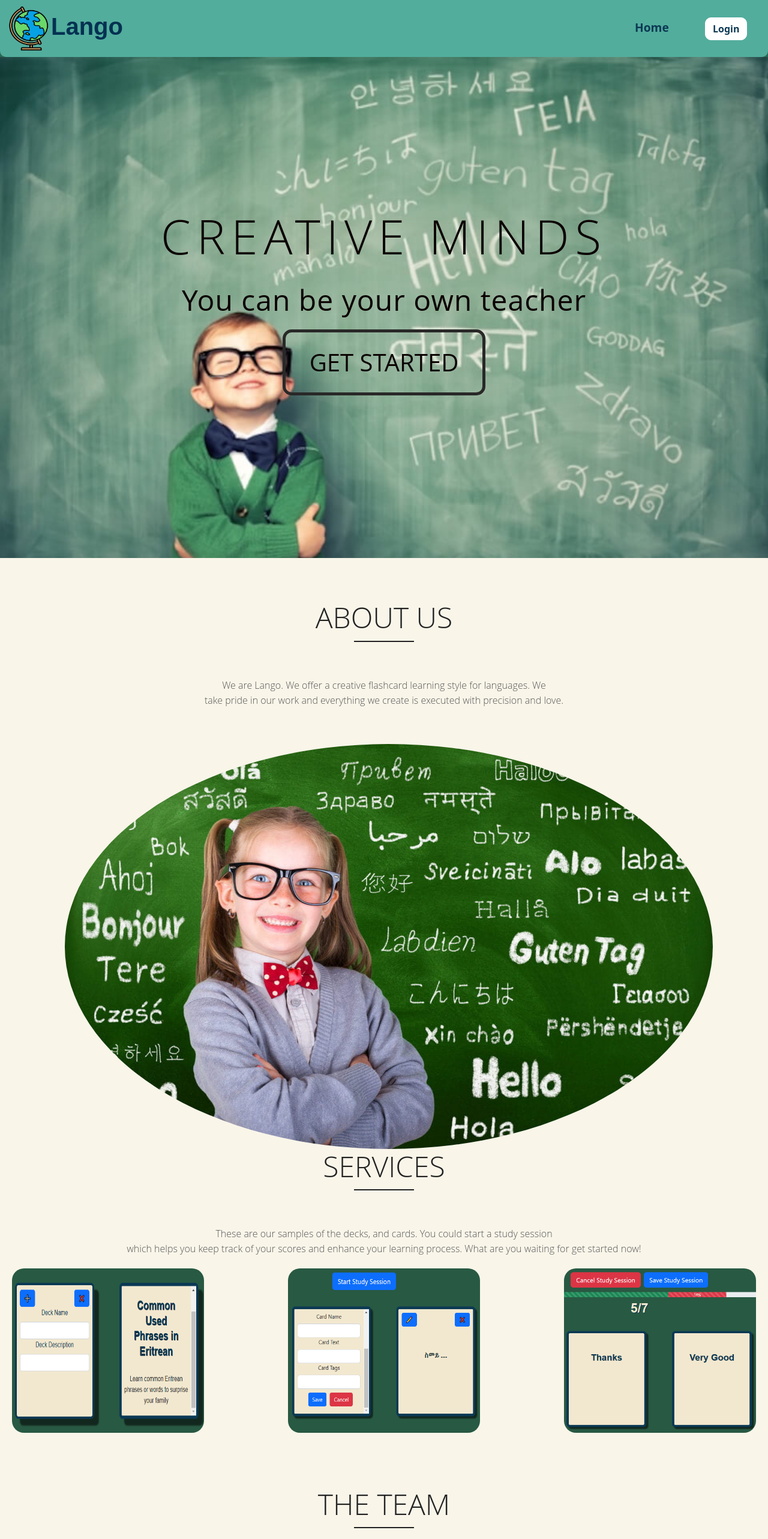
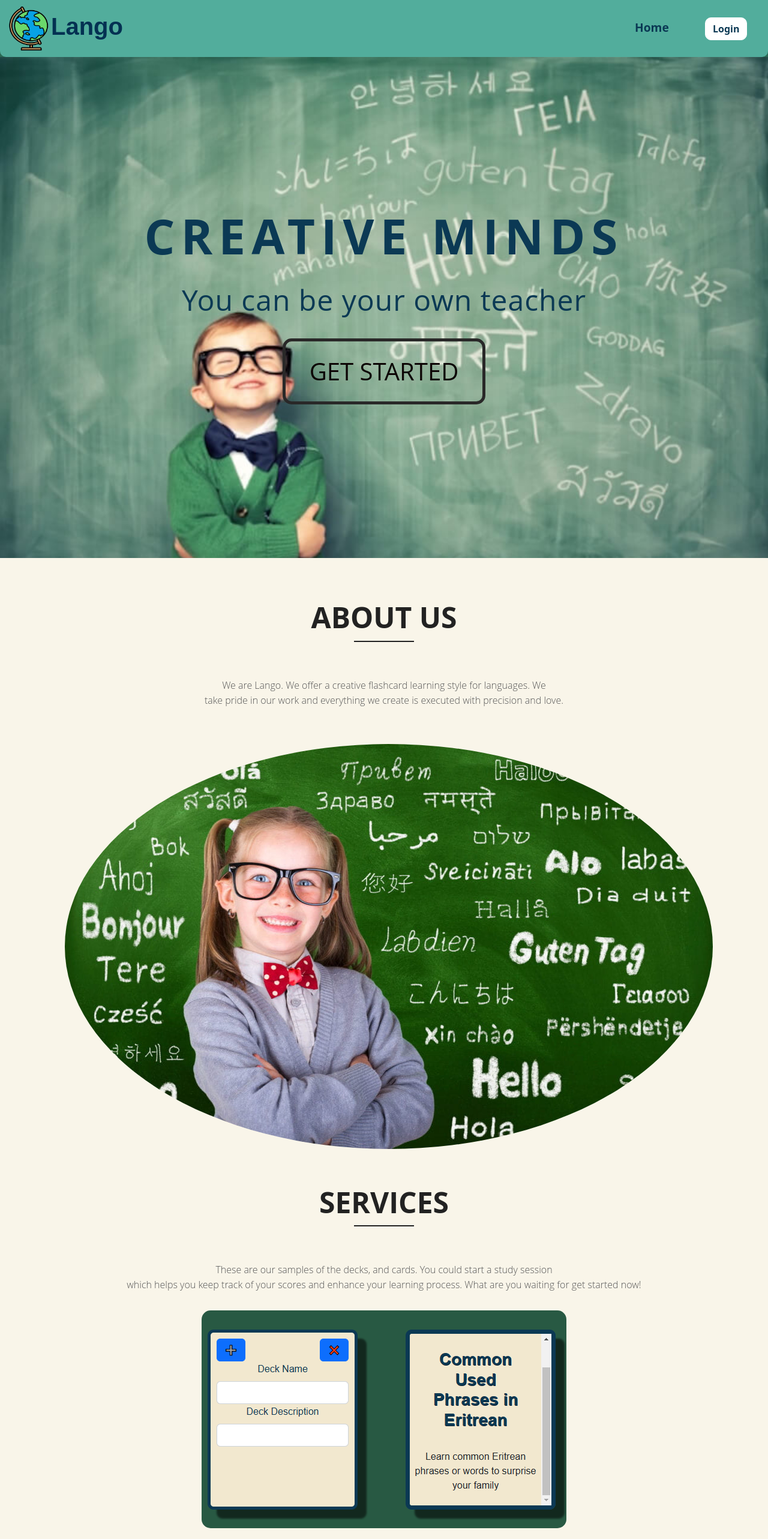
Before and after one commit to osmankdrt/te-final-capstone, a Vue app in the folder vue/: page / in a window 1280 px wide. Shown: the top 2565 px of the page at 60% size. Built offline with nearby package versions, Linux system fonts and the light colour scheme; what vue-apexcharts would draw is missing.

Commit message:
adjusted homepage font colors

```diff
--- a/vue/src/components/AboutLango.vue
+++ b/vue/src/components/AboutLango.vue
@@ -2,7 +2,7 @@
     <body>
         <section class="billboard clearfix">
             <div class="container">
-                <h1>CREATIVE MINDS</h1>
+                <h1 class ="creative">CREATIVE MINDS</h1>
                 <h2 class="page">You can be your own teacher</h2>
                 <ul class="cta-buttons">
                 <li>
@@ -139,10 +139,11 @@ name: 'about-lango'
   border: 5px solid rgb(41, 40, 40);
   transition: .5s;
   border-radius: 15px;
+  color: #52AD9C;
 }
 
 .learn-more:hover {
-  background-color: rgb(122, 187, 149);
+  background-color: #52AD9C;
   color: rgb(22, 12, 12);
 }
 .section-style {
@@ -161,6 +162,7 @@ name: 'about-lango'
   margin-bottom: 60px;
   position: relative;
   z-index: 5;
+  font-weight: bold;
 }
 .service {
   font-size: 3em;
@@ -169,6 +171,7 @@ name: 'about-lango'
   margin-bottom: 60px;
   position: relative;
   z-index: 5;
+  font-weight: bold;
 }
 .service:after {
   content: "";
@@ -182,22 +185,20 @@ name: 'about-lango'
   border-radius: 20px;
   display: flex;
   flex-wrap: wrap;
-  justify-content: space-between;
+  justify-content: space-around;
   margin: 20px;
 }
 .Decks-img{
-  width: 25vw;
-  border-radius: 20px;
+  margin: 10px;
+  border-radius: 15px;
 }
 .Cards-img{
-
-  width: 25vw;
-  border-radius: 20px;
+  margin: 10px;
+  border-radius: 15px;
 }
 .study-img{
-
-  width: 25vw;
-  border-radius: 20px;
+  margin: 10px;
+  border-radius: 15px;
 }
 .section-intro:after {
   content: "";
@@ -218,6 +219,7 @@ section p {
 .section-style .res-image {
   display: inline-block;
   margin-top: 60px;
+  margin-bottom: 60px;
   border-radius: 50%;
 }
 
@@ -279,4 +281,15 @@ section p {
     height: 140px;
     object-fit: cover;
 }
+
+h1.creative {
+  font-weight: bold;
+  color: #0b3954;
+}
+
+h2.page {
+  margin-bottom: 15px;
+  color: #0b3954;
+}
+
 </style>
```
